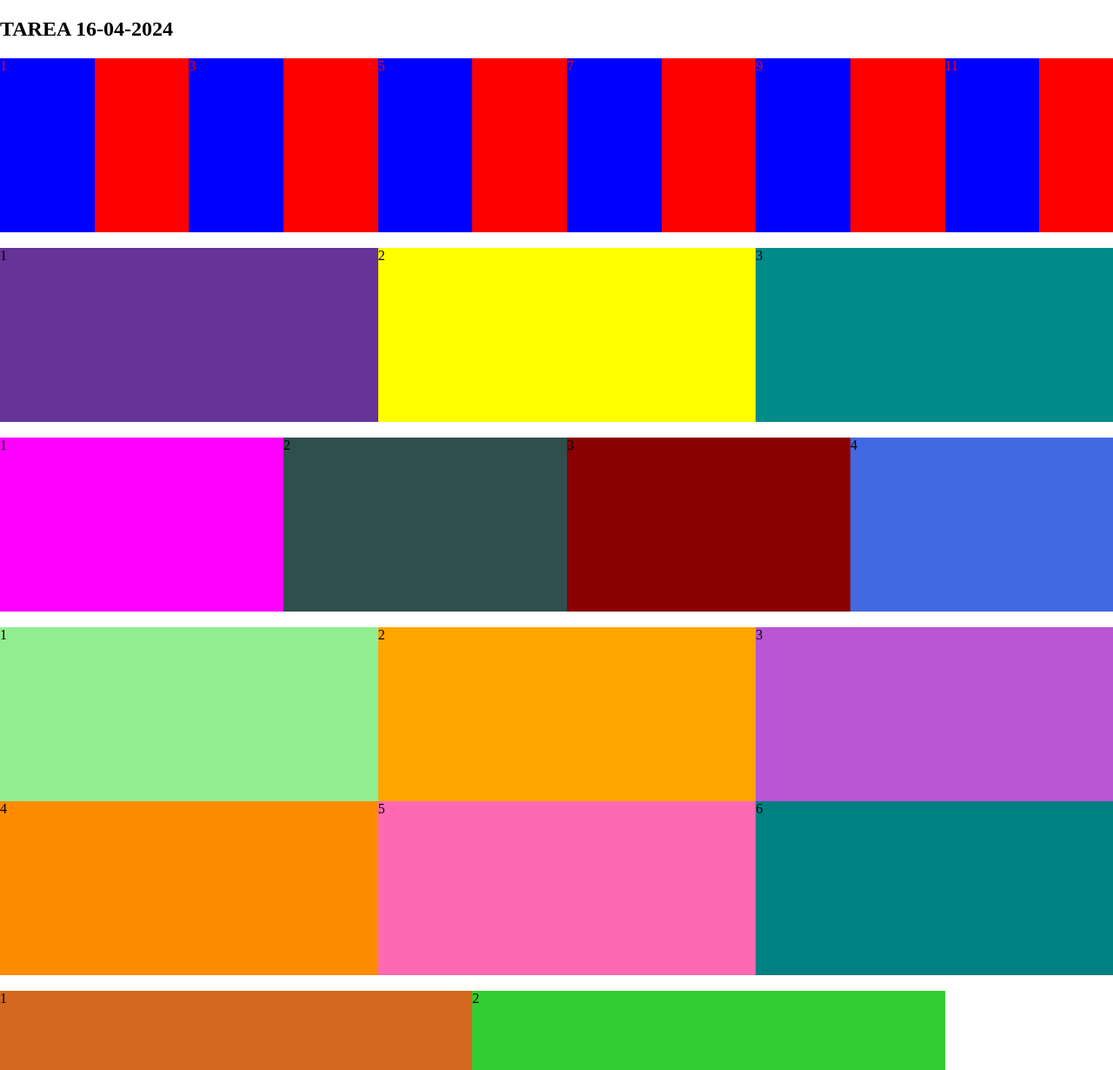
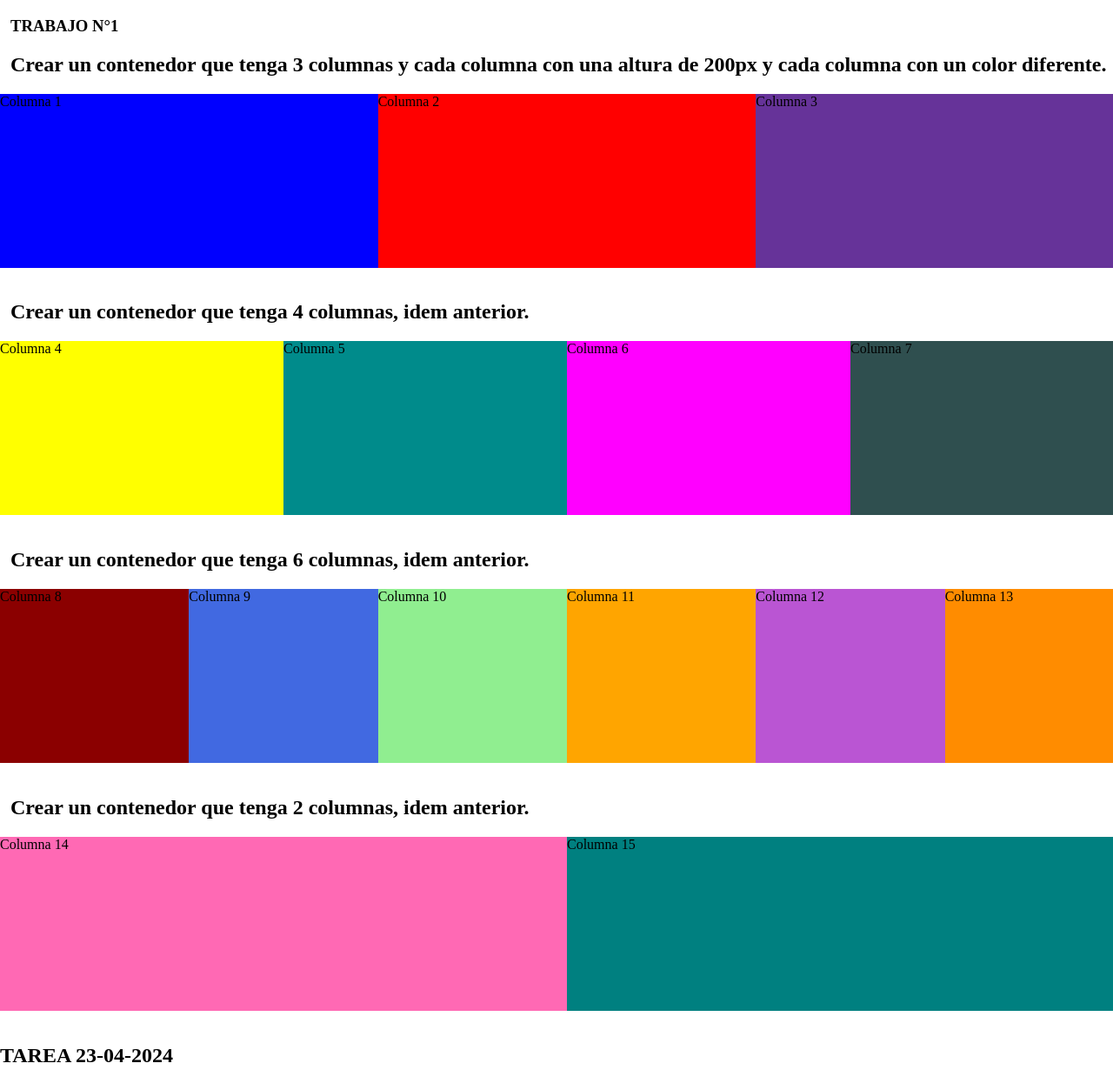
Before and after one commit to Weirdmeats/webone, a plain HTML site: page index.html in a window 1280 px wide. Shown: the top 1230 px of the page at 87% size. Drawn offline with Linux system fonts and the light colour scheme.

Commit message:
Tarea: Iniciación de Proyecto. Fecha: 16/04/2024. Versión: 1.0.

```diff
--- a/index.html
+++ b/index.html
@@ -10,22 +10,71 @@
 </head>
 <body>
     <div>
-        <h2>TAREA 16-04-2024</h2>
+        <section>
+            <div class="container">
+                <section>
+                    <h1>TRABAJO N°1</h1>
+                    <h2>Crear un contenedor que tenga 3 columnas y cada columna con una altura de 200px y cada columna con un color diferente.</h2>
+                    <div class="row">
+                        <!Contenedor de tres columnas>
+                        <div class="col-4 item-1">Columna 1</div>
+                        <div class="col-4 item-2">Columna 2</div>
+                        <div class="col-4 item-3">Columna 3</div>
+                    </div>
+                </section>
+            </div>
+            <br>
+            <div class="container">
+                <section>
+                    <h2>Crear un contenedor que tenga 4 columnas, idem anterior.</h2>
+                    <div class="row">
+                        <!Contenedor de cuatro columnas>
+                        <div class="col-3 item-4">Columna 4</div>
+                        <div class="col-3 item-5">Columna 5</div>
+                        <div class="col-3 item-6">Columna 6</div>
+                        <div class="col-3 item-7">Columna 7</div>
+                    </div>
+                </section>
+            </div>
+            <br>
+            <div class="container">
+                <section>
+                    <h2>Crear un contenedor que tenga 6 columnas, idem anterior.</h2>
+                    <div class="row">
+                        <!Contenedor de seis columnas>
+                        <div class="col-2 item-8">Columna 8</div>
+                        <div class="col-2 item-9">Columna 9</div>
+                        <div class="col-2 item-10">Columna 10</div>
+                        <div class="col-2 item-11">Columna 11</div>
+                        <div class="col-2 item-12">Columna 12</div>
+                        <div class="col-2 item-13">Columna 13</div>
+                    </div>
+                </section>
+            </div>
+            <br>
+            <div class="container">
+                <section>
+                    <h2>Crear un contenedor que tenga 2 columnas, idem anterior.</h2>
+                    <div class="row">
+                        <!Contenedor de dos columnas>
+                        <div class="col-6 item-14">Columna 14</div>
+                        <div class="col-6 item-15">Columna 15</div>
+                    </div>
+                </section>
+            </div>
+        </section>
+        <br>
+        <h2>TAREA 23-04-2024</h2>
         <section>
             <div class="container">
                 <div class="row">
-                    <div class="col-1 item-1">1</div>
-                    <div class="col-1 item-2">2</div>
-                    <div class="col-1 item-1">3</div>
-                    <div class="col-1 item-2">4</div>
-                    <div class="col-1 item-1">5</div>
-                    <div class="col-1 item-2">6</div>
-                    <div class="col-1 item-1">7</div>
-                    <div class="col-1 item-2">8</div>
-                    <div class="col-1 item-1">9</div>
-                    <div class="col-1 item-2">10</div>
-                    <div class="col-1 item-1">11</div>
-                    <div class="col-1 item-2">12</div>
+                    <!Contenedor de seis columnas>
+                    <div class="col-2 item-1">1</div>
+                    <div class="col-2 item-2">2</div>
+                    <div class="col-2 item-3">3</div>
+                    <div class="col-2 item-4">4</div>
+                    <div class="col-2 item-5">5</div>
+                    <div class="col-2 item-6">6</div>
                 </div>
             </div>
         </section>
@@ -33,15 +82,11 @@
         <section>
             <div class="container">
                 <div class="row">
-                    <div class="col-4 item-3">
-                        1
-                    </div>
-                    <div class="col-4 item-4">
-                        2
-                    </div>
-                    <div class="col-4 item-5">
-                        3
-                    </div>
+                    <!Contenedor de cuatro columnas>
+                    <div class="col-3 item-1">1</div>
+                    <div class="col-3 item-2">2</div>
+                    <div class="col-3 item-3">3</div>
+                    <div class="col-3 item-4">4</div>
                 </div>
             </div>
         </section>
@@ -49,18 +94,10 @@
         <section>
             <div class="container">
                 <div class="row">
-                    <div class="col-3 item-6">
-                        1
-                    </div>
-                    <div class="col-3 item-7">
-                        2
-                    </div>
-                    <div class="col-3 item-8">
-                        3
-                    </div>
-                    <div class="col-3 item-9">
-                        4
-                    </div>
+                    <!Contenedor de tres columnas>
+                    <div class="col-4 item-1">1</div>
+                    <div class="col-4 item-2">2</div>
+                    <div class="col-4 item-3">3</div>
                 </div>
             </div>
         </section>
@@ -68,85 +105,16 @@
         <section>
             <div class="container">
                 <div class="row">
-                    <div class="col-4 item-10">
-                        1
-                    </div>
-                    <div class="col-4 item-11">
-                        2
-                    </div>
-                    <div class="col-4 item-12">
-                        3
-                    </div>
-                    <div class="col-4 item-13">
-                        4
-                    </div>
-                    <div class="col-4 item-14">
-                        5
-                    </div>
-                    <div class="col-4 item-15">
-                        6
-                    </div>
+                    <!Contenedor de dos columnas>
+                    <div class="col-6 item-1">1</div>
+                    <div class="col-6 item-2">2</div>
                 </div>
             </div>
         </section>
         <br>
         <section>
-            <div class="container">
-                <div class="row">
-                    <div class="col-5 item-16">
-                        1
-                    </div>
-                    <div class="col-5 item-17">
-                        2
-                    </div>
-                </div>
-            </div>
+
         </section>
-        <br>
-        <h2>TAREA 23-04-2024</h2>
-        <section>
-            <div class="container">
-                <div class="row">
-                    <div class="col-2 item-1"></div>
-                    <div class="col-2 item-2"></div>
-                    <div class="col-2 item-3"></div>
-                    <div class="col-2 item-4"></div>
-                    <div class="col-2 item-5"></div>
-                    <div class="col-2 item-6"></div>
-                </div>
-            </div>
-        </section>
-        <br>
-        <section>
-            <div class="container">
-                <div class="row">
-                    <div class="col-3 item-1"></div>
-                    <div class="col-3 item-2"></div>
-                    <div class="col-3 item-3"></div>
-                    <div class="col-3 item-4"></div>
-                </div>
-            </div>
-        </section>
-        <br>
-        <section>
-            <div class="container">
-                <div class="row">
-                    <div class="col-4 item-1"></div>
-                    <div class="col-4 item-2"></div>
-                    <div class="col-4 item-3"></div>
-                </div>
-            </div>
-        </section>
-        <br>
-        <section>
-            <div class="container">
-                <div class="row">
-                    <div class="col-6 item-1"></div>
-                    <div class="col-6 item-2"></div>
-                </div>
-            </div>
-        </section>
-
     </div>
 </body>
 </html>
```
